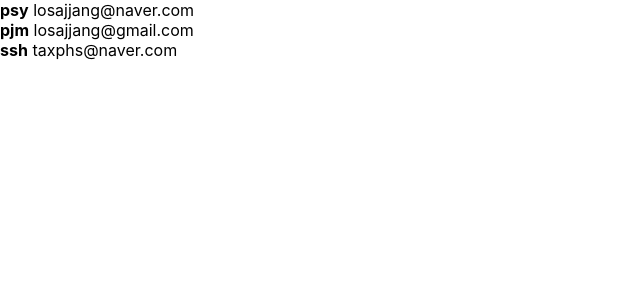
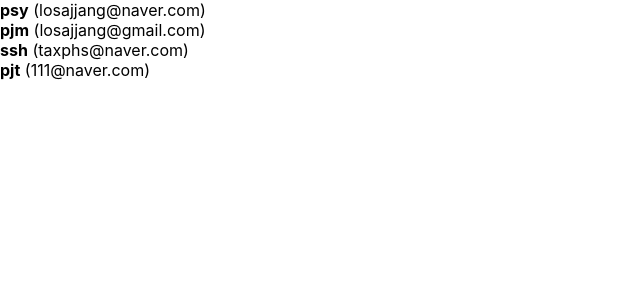
Before and after one commit to losajjang/React-vlpt, a React (Create React App) app: page / in a window 1280 px wide. Shown: the top 300 px of the page, without its empty margins (0-640 px from the left). Built offline with nearby package versions, Linux system fonts and the light colour scheme.

Commit message:
useRef로 컴포넌트 안의 변수 만들기

```diff
--- a/src/App.js
+++ b/src/App.js
@@ -1,4 +1,4 @@
-import React from 'react';
+import React, { useRef } from 'react';
 import './App.css';
 import Hello from './Hello';
 import Wrapper from './Wrapper';
@@ -7,7 +7,20 @@
 import UserList from './UserList';
 
 function App() {
-  return <UserList />;
+  const users = [
+    { id: 1, username: 'psy', email: 'losajjang@naver.com' },
+    { id: 2, username: 'pjm', email: 'losajjang@gmail.com' },
+    { id: 3, username: 'ssh', email: 'taxphs@naver.com' },
+    { id: 4, username: 'pjt', email: '111@naver.com' },
+  ];
+
+  const nextId = useRef(4);
+  const onCreate = () => {
+    nextId.current += 1;
+  };
+
+  console.log(nextId.current)
+  return <UserList users={users} />;
 }
 
 export default App;
--- a/src/UserList.js
+++ b/src/UserList.js
@@ -3,18 +3,12 @@
 function User({ user }) {
   return (
     <div>
-      <b>{user.username}</b> <span>{user.email}</span>
+      <b>{user.username}</b> <span>({user.email})</span>
     </div>
   );
 }
 
-function UserList() {
-  const users = [
-    { id: 1, username: 'psy', email: 'losajjang@naver.com' },
-    { id: 2, username: 'pjm', email: 'losajjang@gmail.com' },
-    { id: 3, username: 'ssh', email: 'taxphs@naver.com' },
-  ];
-
+function UserList({users}) {
   return (
     // map 안의 인자 user는 자유로운 네이밍이 가능하다. ex. a, b, c
     // map 안의 인자명과 동일한 인자명을 User 함수에 넘겨준다.
```
